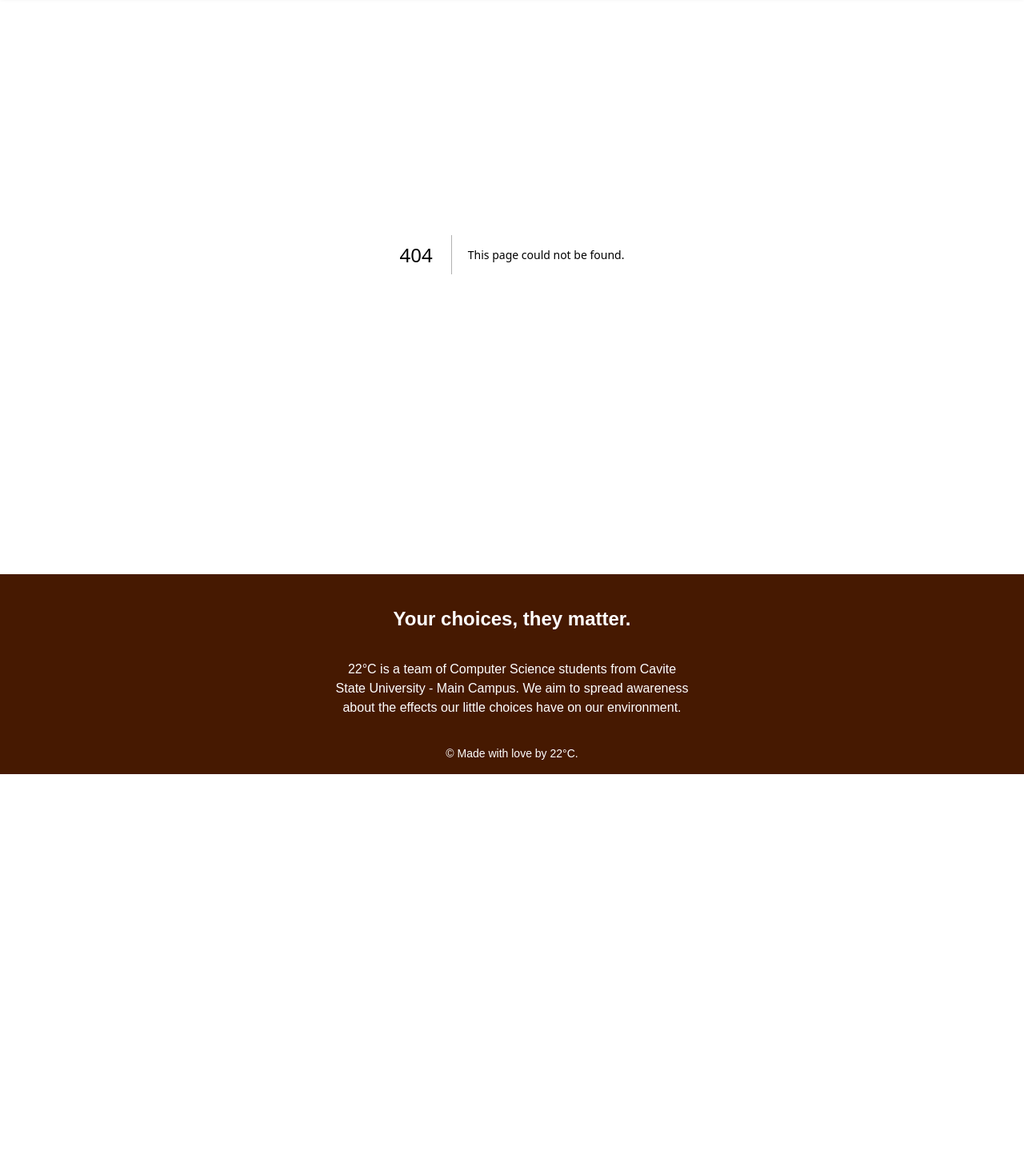
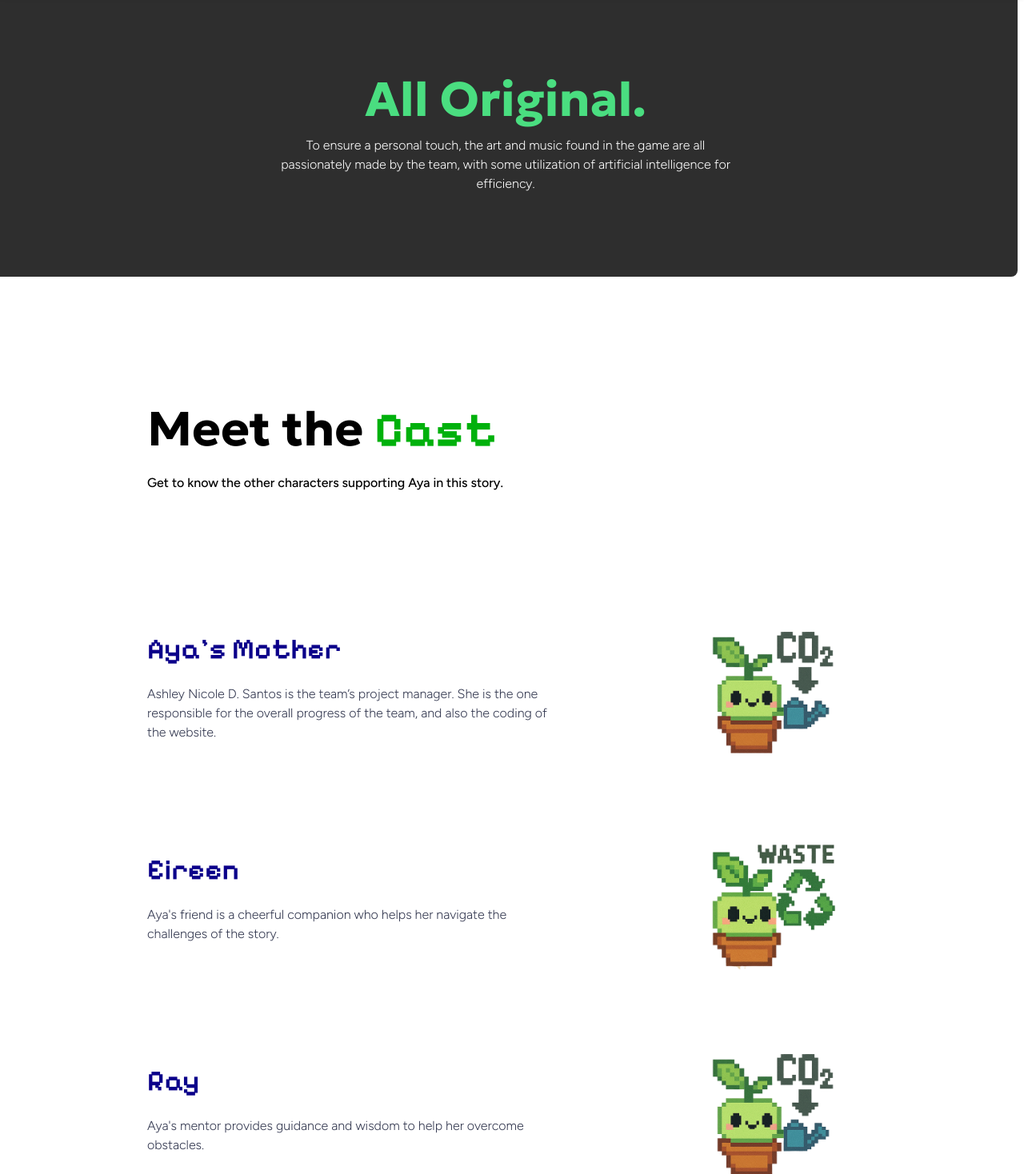
Before and after one commit to AshMeoww/AyasReminders-Final-Project, a Next.js app: page /pages/about-the-game/MeetCast in a window 1280 px wide. Before the commit this address had no page. Shown: the part 82-1550 px from the top of the page at 80% size. Before the commit the page ends 1050 px from the top, so only its background shows below. Built offline with nearby package versions, Linux system fonts and the light colour scheme.

Commit message:
added meetcast page

```diff
--- /dev/null
+++ b/src/app/pages/about-the-game/MeetCast/page.tsx
@@ -0,0 +1,215 @@
+import Image from "next/image";
+
+function MeetCast() {
+    return (
+        <div className="flex flex-col gap-12 p-18 bg-white">
+            {/* Green Container with Header */}
+            <div className="bg-[#2E2E2E] p-26 rounded-lg w-screen -ml-20 -mr-20">
+                <h2 className="text-6xl font-bold text-[#4ADE80] font-geologica text-center">
+                    All Original.
+                </h2>
+                <p className="text-white mt-4 font-figtree font-extralight text-center w-xl mx-auto">
+                    To ensure a personal touch, the art and music found in the game are
+                    all passionately made by the team, with some utilization of artificial
+                    intelligence for efficiency.
+                </p>
+            </div>
+
+            <div className="flex flex-col ml-20">
+                {/* Card 1 */}
+                <div
+                    id="meet-cast"
+                    className="flex items-center justify-between p-8 bg-white rounded-lg"
+                >
+                    <div className="flex flex-col gap-2 mt-20 mb-20">
+                        <h3 className="text-6xl font-bold text-black font-geologica">
+                            Meet the{" "}
+                            <span className="font-pixelify text-[#00B10C]">Cast</span>
+                        </h3>
+                        <p className="text-black mt-4 font-figtree font-medium">
+                            Get to know the other characters supporting Aya in this story.
+                        </p>
+                    </div>
+                </div>
+
+                {/* Card 2 */}
+                <div
+                    id="ayas-mother"
+                    className="flex items-center justify-between p-8 bg-white"
+                >
+                    <div className="flex flex-col gap-2">
+                        <h3 className="text-4xl font-semibold text-[#0B008A] font-pixelify w-2xs">
+                            Aya's Mother
+                        </h3>
+                        <p className="text-[#32374F] mt-4 font-figtree font-extralight text-left w-lg">
+                            Ashley Nicole D. Santos is the team’s project manager. She is the one responsible for the overall progress of the team, and also the coding of the website.
+                        </p>
+                    </div>
+                    <Image
+                        src="/images/sproutie_carbon.png"
+                        alt="Aya's Mother"
+                        width={200}
+                        height={200}
+                        className="mr-28"
+                    />
+                </div>
+
+                {/* Card 3 */}
+                <div
+                    id="ayas-friend"
+                    className="flex items-center justify-between p-8 bg-white"
+                >
+                    <div className="flex flex-col gap-2">
+                        <h3 className="text-4xl font-semibold text-[#0B008A] font-pixelify w-2xs">
+                            Eireen
+                        </h3>
+                        <p className="text-[#32374F] mt-4 font-figtree font-extralight text-left w-lg">
+                            Aya's friend is a cheerful companion who helps her navigate the challenges of the story.
+                        </p>
+                    </div>
+                    <Image
+                        src="/images/sproutie_waste.png"
+                        alt="Aya's Friend"
+                        width={200}
+                        height={200}
+                        className="mr-28"
+                    />
+                </div>
+
+                {/* Card 4 */}
+                <div
+                    id="mentor"
+                    className="flex items-center justify-between p-8 bg-white"
+                >
+                    <div className="flex flex-col gap-2">
+                        <h3 className="text-4xl font-semibold text-[#0B008A] font-pixelify w-2xs">
+                            Ray
+                        </h3>
+                        <p className="text-[#32374F] mt-4 font-figtree font-extralight text-left w-lg">
+                            Aya's mentor provides guidance and wisdom to help her overcome obstacles.
+                        </p>
+                    </div>
+                    <Image
+                        src="/images/sproutie_carbon.png"
+                        alt="Aya's Mentor"
+                        width={200}
+                        height={200}
+                        className="mr-28"
+                    />
+                </div>
+
+                {/* Card 5 */}
+                <div
+                    id="villain"
+                    className="flex items-center justify-between p-8 bg-white"
+                >
+                    <div className="flex flex-col gap-2">
+                        <h3 className="text-4xl font-semibold text-[#8A0000] font-pixelify w-2xs">
+                            Lourie
+                        </h3>
+                        <p className="text-[#32374F] mt-4 font-figtree font-extralight text-left w-lg">
+                            A mysterious antagonist who challenges Aya at every turn.
+                        </p>
+                    </div>
+                    <Image
+                        src="/images/sproutie_waste.png"
+                        alt="The Villain"
+                        width={200}
+                        height={200}
+                        className="mr-28"
+                    />
+                </div>
+
+                {/* Card 6 */}
+                <div
+                    id="sidekick"
+                    className="flex items-center justify-between p-8 bg-white"
+                >
+                    <div className="flex flex-col gap-2">
+                        <h3 className="text-4xl font-semibold text-[#008A8A] font-pixelify w-2xs">
+                            Fransette
+                        </h3>
+                        <p className="text-[#32374F] mt-4 font-figtree font-extralight text-left w-lg">
+                            A loyal companion who supports Aya in her journey.
+                        </p>
+                    </div>
+                    <Image
+                        src="/images/sproutie_carbon.png"
+                        alt="The Sidekick"
+                        width={200}
+                        height={200}
+                        className="mr-28"
+                    />
+                </div>
+
+                {/* Card 7 */}
+                <div
+                    id="guardian"
+                    className="flex items-center justify-between p-8 bg-white"
+                >
+                    <div className="flex flex-col gap-2">
+                        <h3 className="text-4xl font-semibold text-[#4A008A] font-pixelify w-2xs">
+                            The Guardian
+                        </h3>
+                        <p className="text-[#32374F] mt-4 font-figtree font-extralight text-left w-lg">
+                            A protector who ensures Aya's safety during her adventures.
+                        </p>
+                    </div>
+                    <Image
+                        src="/images/sproutie_waste.png"
+                        alt="The Guardian"
+                        width={200}
+                        height={200}
+                        className="mr-28"
+                    />
+                </div>
+
+                {/* Card 8 */}
+                <div
+                    id="mystic"
+                    className="flex items-center justify-between p-8 bg-white"
+                >
+                    <div className="flex flex-col gap-2">
+                        <h3 className="text-4xl font-semibold text-[#8A8A00] font-pixelify w-2xs">
+                            The Mystic
+                        </h3>
+                        <p className="text-[#32374F] mt-4 font-figtree font-extralight text-left w-lg">
+                            A wise character who provides Aya with magical insights.
+                        </p>
+                    </div>
+                    <Image
+                        src="/images/sproutie_carbon.png"
+                        alt="The Mystic"
+                        width={200}
+                        height={200}
+                        className="mr-28"
+                    />
+                </div>
+
+                {/* Card 9 */}
+                <div
+                    id="rival"
+                    className="flex items-center justify-between p-8 bg-white"
+                >
+                    <div className="flex flex-col gap-2">
+                        <h3 className="text-4xl font-semibold text-[#8A4A00] font-pixelify w-2xs">
+                            The Rival
+                        </h3>
+                        <p className="text-[#32374F] mt-4 font-figtree font-extralight text-left w-lg">
+                            A competitive character who pushes Aya to her limits.
+                        </p>
+                    </div>
+                    <Image
+                        src="/images/sproutie_waste.png"
+                        alt="The Rival"
+                        width={200}
+                        height={200}
+                        className="mr-28"
+                    />
+                </div>
+            </div>
+        </div>
+    );
+}
+
+export default MeetCast;
--- a/src/app/pages/about-the-game/page.tsx
+++ b/src/app/pages/about-the-game/page.tsx
@@ -21,6 +21,9 @@ function AboutGame() {
             <div>
                 <Objectives />
             </div>
+            <div>
+                <MeetCast />
+            </div>
         </div>
     );
 }
@@ -28,5 +31,6 @@ function AboutGame() {
 import SproutieDropdown from "./Sproutie/page";
 import AyaDropdown from "./Aya/page";
 import Objectives from "./Objectives/page";
+import MeetCast from "./MeetCast/page";
 
 export default AboutGame;
```
